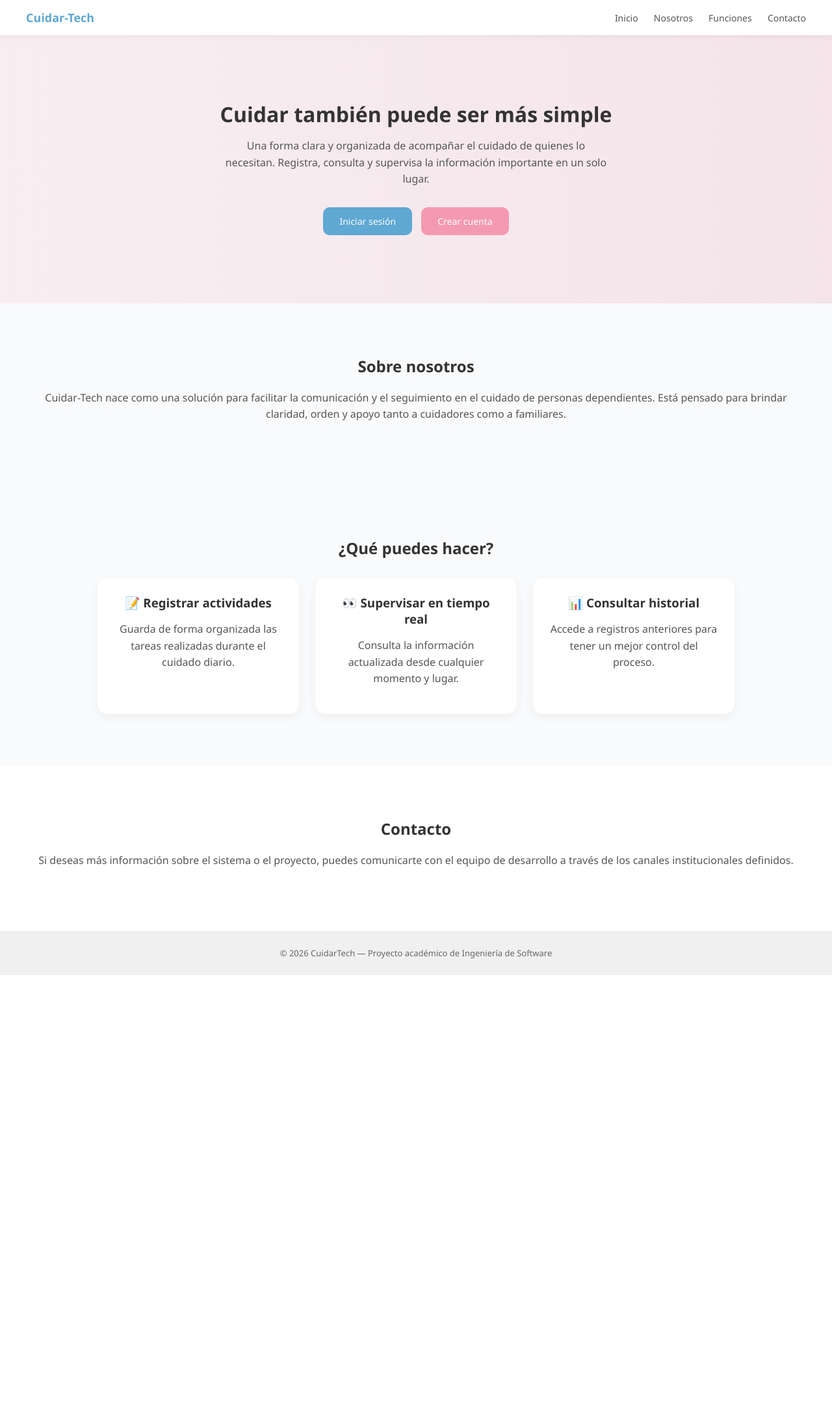
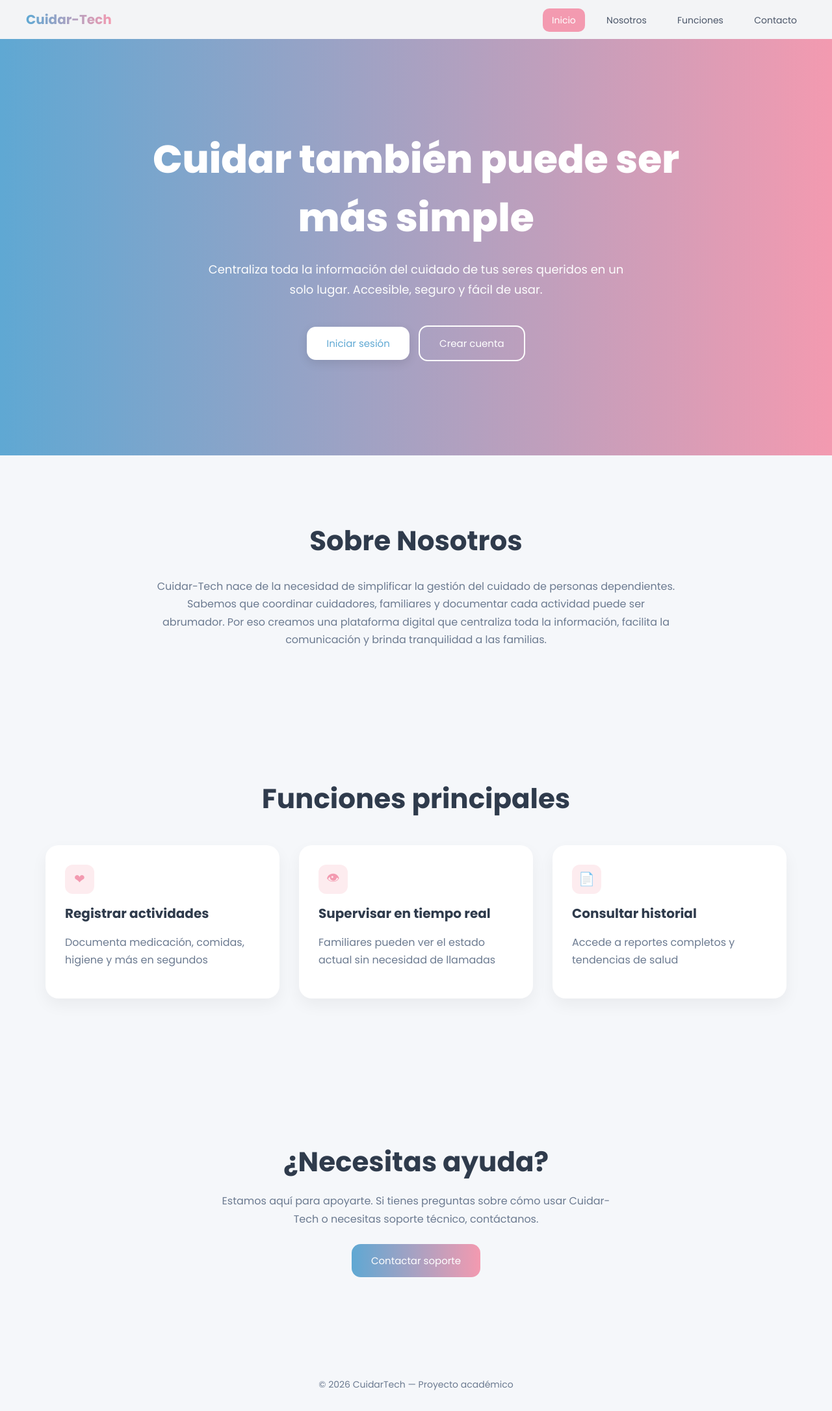
Before and after one commit to sarasanchezes-bot/cuidartech, a Django app: page /home/ in a window 1280 px wide. Shown: the whole page at 65% size. Before the commit the page ends 1501 px from the top, so only its background shows below. Run offline with Django 5.2, Linux system fonts and the light colour scheme.

Commit message:
Diseño del HOME

```diff
--- a/templates/home.html
+++ b/templates/home.html
@@ -5,158 +5,181 @@
 <title>CuidarTech</title>
 <meta name="viewport" content="width=device-width, initial-scale=1.0">
 
+<link href="https://fonts.googleapis.com/css2?family=Poppins:wght@400;600;700;800&display=swap" rel="stylesheet">
+
 <style>
-
-/* BASE */
 
 body{
 margin:0;
-font-family:'Segoe UI', Tahoma, sans-serif;
-background:#f9fafb;
-color:#333;
+font-family:'Poppins', sans-serif;
+background:#f5f7fa;
+color:#2f3b4c;
+scroll-behavior:smooth;
 }
 
-h1,h2,h3{
-margin:0;
+h1,h2,h3{ margin:0; }
+
+p{
+color:#6b7a90;
+line-height:1.7;
 }
 
-p{
-color:#555;
-line-height:1.6;
-}
-
-/* NAVBAR */
-
 .navbar{
-background:white;
+background:#f3f4f6;
 padding:15px 40px;
 display:flex;
 justify-content:space-between;
 align-items:center;
-box-shadow:0 2px 10px rgba(0,0,0,0.05);
 position:sticky;
 top:0;
-z-index:10;
+z-index:100;
 }
 
 .logo{
-font-weight:bold;
-font-size:18px;
-color:#5fa8d3;
+font-weight:700;
+font-size:20px;
+background:linear-gradient(90deg,#5fa8d3,#f39ab0);
+-webkit-background-clip:text;
+-webkit-text-fill-color:transparent;
 }
 
 .nav-links a{
-margin-left:20px;
+margin-left:15px;
 text-decoration:none;
-color:#555;
+color:#4a5568;
 font-size:14px;
+padding:8px 14px;
+border-radius:10px;
 transition:0.3s;
 }
 
-.nav-links a:hover{
-color:#000;
+.nav-links a.active{
+background:#f39ab0;
+color:white;
 }
 
-/* HERO */
+.hero{
+background:linear-gradient(90deg,#5fa8d3,#f39ab0);
+padding:140px 20px;
+text-align:center;
+color:white;
+}
 
-.hero{
-background:linear-gradient(90deg,#f8eef2,#f4e4ea);
-padding:100px 40px;
+.hero h1{
+font-size:60px;
+font-weight:800;
+max-width:900px;
+margin:auto;
+}
+
+.hero p{
+margin-top:20px;
+font-size:18px;
+max-width:650px;
+margin-left:auto;
+margin-right:auto;
+color:#fdfdfd;
+}
+
+.buttons{ margin-top:35px; }
+
+.btn{
+padding:14px 30px;
+margin:5px;
+border-radius:14px;
+font-size:15px;
+text-decoration:none;
+display:inline-block;
+transition:0.3s;
+}
+
+.btn-login{
+background:white;
+color:#5fa8d3;
+box-shadow:0 5px 15px rgba(0,0,0,0.1);
+}
+
+.btn-register{
+border:2px solid white;
+color:white;
+background:transparent;
+}
+
+.btn:hover{
+transform:translateY(-2px);
+}
+
+.section{
+padding:100px 20px;
 text-align:center;
 }
 
-.hero h1{
-font-size:32px;
+.section h2{
+font-size:42px;
+margin-bottom:25px;
+}
+
+.cards{
+display:flex;
+justify-content:center;
+gap:30px;
+flex-wrap:wrap;
+margin-top:40px;
+}
+
+.card{
+background:white;
+padding:30px;
+border-radius:20px;
+width:300px;
+text-align:left;
+box-shadow:0 10px 25px rgba(0,0,0,0.05);
+}
+
+.icon{
+width:45px;
+height:45px;
+background:#fdecef;
+border-radius:12px;
+display:flex;
+align-items:center;
+justify-content:center;
+margin-bottom:15px;
+font-size:20px;
+color:#f39ab0;
+}
+
+.card h3{
+margin-bottom:10px;
+font-size:20px;
+}
+
+.cta{
+text-align:center;
+padding:120px 20px;
+}
+
+.cta h2{
+font-size:42px;
 margin-bottom:15px;
 }
 
-.hero p{
+.cta p{
 max-width:600px;
 margin:auto;
 }
 
-/* BOTONES */
-
-.buttons{
+.cta .btn{
 margin-top:25px;
+background:linear-gradient(90deg,#5fa8d3,#f39ab0);
+color:white;
 }
 
-.btn{
-padding:12px 25px;
-margin:5px;
-border-radius:10px;
-text-decoration:none;
-color:white;
+footer{
+text-align:center;
+padding:30px;
 font-size:14px;
-display:inline-block;
-transition:all 0.3s ease;
-}
-
-.btn-login{
-background:#5fa8d3;
-}
-
-.btn-register{
-background:#f39ab0;
-}
-
-.btn:hover{
-transform:translateY(-2px);
-opacity:0.95;
-}
-
-/* SECCIONES */
-
-.section{
-padding:80px 40px;
-text-align:center;
-}
-
-.section h2{
-margin-bottom:20px;
-}
-
-/* CARDS */
-
-.cards{
-display:flex;
-justify-content:center;
-gap:25px;
-flex-wrap:wrap;
-margin-top:30px;
-}
-
-.card{
-background:white;
-padding:25px;
-border-radius:15px;
-width:260px;
-box-shadow:0 5px 15px rgba(0,0,0,0.05);
-transition:all 0.3s ease;
-}
-
-.card:hover{
-transform:translateY(-5px);
-}
-
-.card h3{
-margin-bottom:10px;
-}
-
-/* CONTACTO */
-
-.contact{
-background:#ffffff;
-}
-
-/* FOOTER */
-
-footer{
-background:#f0f0f0;
-text-align:center;
-padding:25px;
-font-size:13px;
-color:#666;
+color:#6b7a90;
 }
 
 </style>
@@ -164,23 +187,21 @@ color:#666;
 
 <body>
 
-<!-- NAVBAR -->
 <div class="navbar">
 <div class="logo">Cuidar-Tech</div>
 <div class="nav-links">
-<a href="#">Inicio</a>
-<a href="#nosotros">Nosotros</a>
-<a href="#funciones">Funciones</a>
-<a href="#contacto">Contacto</a>
+<a href="#hero" class="nav-item active">Inicio</a>
+<a href="#nosotros" class="nav-item">Nosotros</a>
+<a href="#funciones" class="nav-item">Funciones</a>
+<a href="#contacto" class="nav-item">Contacto</a>
 </div>
 </div>
 
-<!-- HERO -->
-<div class="hero">
+<div class="hero" id="hero">
 <h1>Cuidar también puede ser más simple</h1>
 <p>
-Una forma clara y organizada de acompañar el cuidado de quienes lo necesitan.
-Registra, consulta y supervisa la información importante en un solo lugar.
+Centraliza toda la información del cuidado de tus seres queridos en un solo lugar.
+Accesible, seguro y fácil de usar.
 </p>
 
 <div class="buttons">
@@ -189,53 +210,91 @@ Registra, consulta y supervisa la información importante en un solo lugar.
 </div>
 </div>
 
-<!-- SOBRE NOSOTROS -->
 <div class="section" id="nosotros">
-<h2>Sobre nosotros</h2>
-<p>
-Cuidar-Tech nace como una solución para facilitar la comunicación y el seguimiento
-en el cuidado de personas dependientes. Está pensado para brindar claridad, orden
-y apoyo tanto a cuidadores como a familiares.
+<h2>Sobre Nosotros</h2>
+<p style="max-width:800px; margin:auto;">
+Cuidar-Tech nace de la necesidad de simplificar la gestión del cuidado de personas dependientes.
+Sabemos que coordinar cuidadores, familiares y documentar cada actividad puede ser abrumador.
+Por eso creamos una plataforma digital que centraliza toda la información, facilita la comunicación
+y brinda tranquilidad a las familias.
 </p>
 </div>
 
-<!-- FUNCIONES -->
 <div class="section" id="funciones">
-<h2>¿Qué puedes hacer?</h2>
+<h2>Funciones principales</h2>
 
 <div class="cards">
 
 <div class="card">
-<h3>📝 Registrar actividades</h3>
-<p>Guarda de forma organizada las tareas realizadas durante el cuidado diario.</p>
+<div class="icon">❤</div>
+<h3>Registrar actividades</h3>
+<p>Documenta medicación, comidas, higiene y más en segundos</p>
 </div>
 
 <div class="card">
-<h3>👀 Supervisar en tiempo real</h3>
-<p>Consulta la información actualizada desde cualquier momento y lugar.</p>
+<div class="icon">👁</div>
+<h3>Supervisar en tiempo real</h3>
+<p>Familiares pueden ver el estado actual sin necesidad de llamadas</p>
 </div>
 
 <div class="card">
-<h3>📊 Consultar historial</h3>
-<p>Accede a registros anteriores para tener un mejor control del proceso.</p>
+<div class="icon">📄</div>
+<h3>Consultar historial</h3>
+<p>Accede a reportes completos y tendencias de salud</p>
 </div>
 
 </div>
 </div>
 
-<!-- CONTACTO -->
-<div class="section contact" id="contacto">
-<h2>Contacto</h2>
+<div class="cta" id="contacto">
+<h2>¿Necesitas ayuda?</h2>
 <p>
-Si deseas más información sobre el sistema o el proyecto, puedes comunicarte
-con el equipo de desarrollo a través de los canales institucionales definidos.
+Estamos aquí para apoyarte. Si tienes preguntas sobre cómo usar Cuidar-Tech
+o necesitas soporte técnico, contáctanos.
 </p>
+
+<a href="#" class="btn">Contactar soporte</a>
 </div>
 
-<!-- FOOTER -->
 <footer>
-© 2026 CuidarTech — Proyecto académico de Ingeniería de Software
+© 2026 CuidarTech — Proyecto académico
 </footer>
+
+<script>
+
+/* 🔥 FIX REAL */
+const sections = document.querySelectorAll("#hero, #nosotros, #funciones, #contacto");
+const navLinks = document.querySelectorAll(".nav-item");
+
+window.addEventListener("scroll", () => {
+let current = "";
+
+sections.forEach(section => {
+const sectionTop = section.offsetTop - 150;
+const sectionHeight = section.clientHeight;
+
+if (scrollY >= sectionTop && scrollY < sectionTop + sectionHeight) {
+current = section.getAttribute("id");
+}
+});
+
+navLinks.forEach(link => {
+link.classList.remove("active");
+if(link.getAttribute("href") === "#" + current){
+link.classList.add("active");
+}
+});
+});
+
+/* CLICK */
+navLinks.forEach(link => {
+link.addEventListener("click", () => {
+navLinks.forEach(l => l.classList.remove("active"));
+link.classList.add("active");
+});
+});
+
+</script>
 
 </body>
 </html>
```
